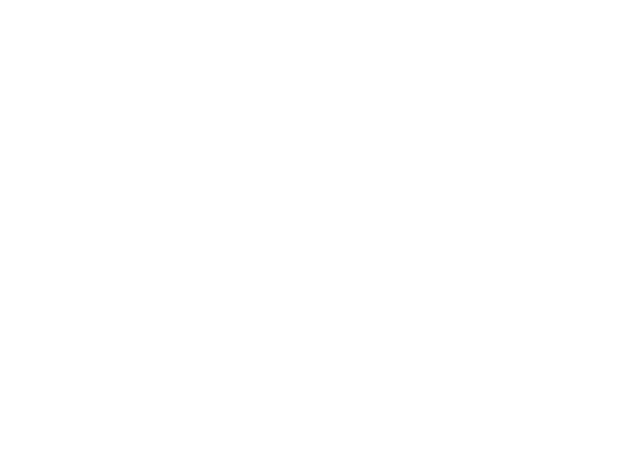
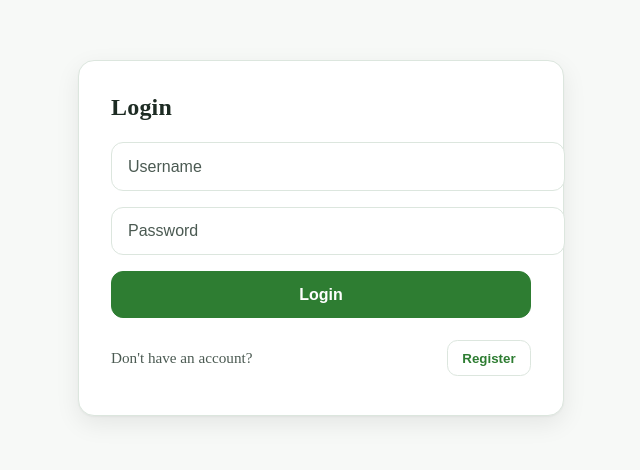
Before and after one commit to small-chicken/GreenHome, a React (Vite) app in the folder src/view/: page / in a window 1280 px wide. Before the commit this address had no page. Shown: the part 202-672 px from the top of the page, without its empty margins (319-959 px from the left). Built offline with nearby package versions, Linux system fonts and the light colour scheme.

Commit message:
login fixed

```diff
--- a/src/view/src/App.jsx
+++ b/src/view/src/App.jsx
@@ -9,7 +9,7 @@ function App() {
   return (
     <main className="main-content">
       <Routes>
-        <Route path="/login" element={<Login />} />
+        <Route path="/" element={<Login />} />
         <Route path="/registration" element={<Registration />} />
         <Route path="/preferences" element={<Preferences />} />
         <Route path="/schedule" element={<Schedule />} />
--- a/src/view/src/components/Header/Header.jsx
+++ b/src/view/src/components/Header/Header.jsx
@@ -10,7 +10,7 @@ function Header ({ isAuthenticated = false, onLogout }) {
             </div>
             <div className = "authentication-links">
                 {isAuthenticated ? (
-                    <Link to="/" onClick={onLogout}>Logout</Link>
+                    <Link to="/login" onClick={onLogout}>Logout</Link>
                 ) : (
                      <>
                         <Link to="/login">Log in</Link>
--- a/src/view/src/components/LoginForm/LoginForm.css
+++ b/src/view/src/components/LoginForm/LoginForm.css
@@ -35,13 +35,16 @@
 
 .input-box input,
 .password-box input {
+  align-items: center;
+  justify-content: center;
+  gap: 0.5rem;
   width: 100%;
   appearance: none;
   background: var(--surface);
   color: var(--text);
   border: 1px solid var(--border);
   border-radius: 0.75rem;
-  padding: 0.875rem 0.95rem;
+  padding: 0.85rem 1rem;
   font-size: 1rem;
   line-height: 1.2;
   transition: border-color 160ms ease, box-shadow 160ms ease;
--- a/src/view/src/pages/Login.jsx
+++ b/src/view/src/pages/Login.jsx
@@ -3,7 +3,6 @@ import LoginForm from "../components/LoginForm/LoginForm";
 function Pages() {
     return (
         <div>
-            <Header />
             <div>
                 <LoginForm />
             </div>
--- a/src/view/src/pages/Registration.jsx
+++ b/src/view/src/pages/Registration.jsx
@@ -6,9 +6,9 @@ function Registration() {
     return (
         <div>
             <Header />
-        <div>
-            <h1>Registration Page</h1>
-        </div>
+            <div>
+                <h1>Registration Page</h1>
+            </div>
         </div>
     )
 }
```
